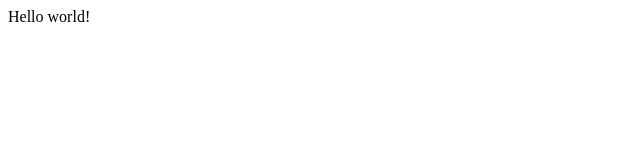
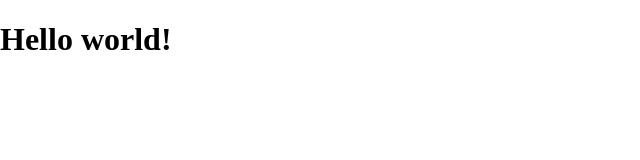
Before and after one commit to digitallymarked/digitallymarked.com, a Gatsby site: page / in a window 1280 px wide. Shown: the whole page, without its empty margins (0-640 px from the left). Built offline with nearby package versions, Linux system fonts and the light colour scheme; Gatsby itself is replaced by a stand-in of ours.

Commit message:
Added initial resets and cleaned up imports

```diff
--- a/src/pages/index.js
+++ b/src/pages/index.js
@@ -1,5 +1,8 @@
 import React from 'react'
+import Layout from '../theme/Layout'
 
 export default function Home() {
-  return <div>Hello world!</div>
+  return <Layout>
+    <h1>Hello world!</h1>
+    </Layout>
 }
--- /dev/null
+++ b/src/styles/base/index.js
@@ -0,0 +1,2 @@
+export * from './prefers-reduced-motion'
+export * from './site-resets'
--- /dev/null
+++ b/src/styles/base/prefers-reduced-motion.js
@@ -0,0 +1,12 @@
+import { css } from 'styled-components'
+
+export const PrefersReducedMotion = css`
+  @media (prefers-reduced-motion: reduce) {
+    *,
+    *::before,
+    *::after {
+      animation-durration: 0.001s !important;
+      transition-durration: 0.001s !important;
+    }
+  }
+`
--- /dev/null
+++ b/src/styles/base/site-resets.js
@@ -0,0 +1,7 @@
+import { css } from 'styled-components'
+
+export const SiteResets = css`
+  body {
+    margin: 0;
+  }
+`
--- /dev/null
+++ b/src/styles/base/variables.js
@@ -0,0 +1,7 @@
+export const black = '#000'
+export const white = '#fff'
+
+export const colors = {
+  black,
+  white,
+}
--- /dev/null
+++ b/src/theme/Layout.js
@@ -0,0 +1,18 @@
+import React from 'react'
+import { createGlobalStyle } from 'styled-components'
+
+import { PrefersReducedMotion, SiteResets } from '../styles/base'
+
+const GlobalStyle = createGlobalStyle`
+  ${PrefersReducedMotion}
+  ${SiteResets}
+`
+
+const Layout = ({ children }) => (
+  <div className="layout">
+    <GlobalStyle />
+    {children}
+  </div>
+)
+
+export default Layout
```
Also changed, not shown: src/styles/style.js (added), 1 other file.
